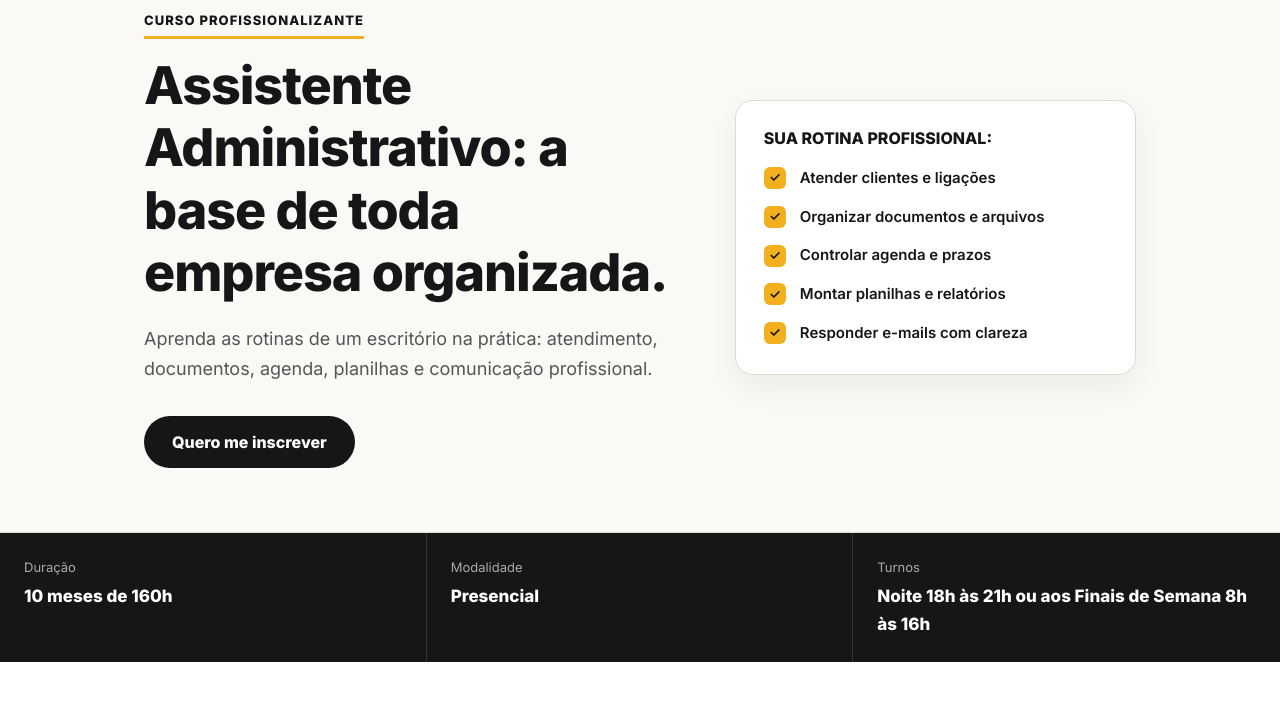
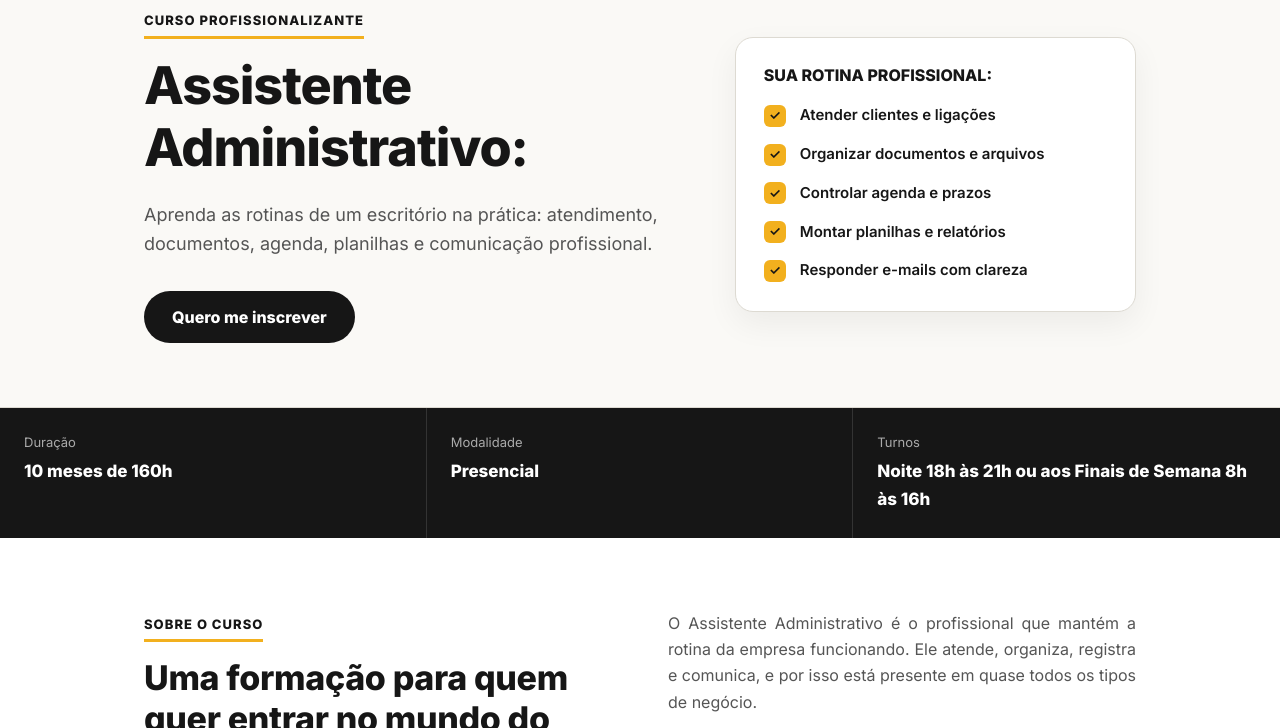
Before and after one commit to matriculaceeds-sys/CeedsCursosTecnicos, a plain HTML site: page cursos/adm.html in a window 1280 px wide. Shown: the part 107-835 px from the top of the page. Drawn offline with Linux system fonts and the light colour scheme.

Commit message:
Fix HTML structure and formatting in adm.html

```diff
--- a/cursos/adm.html
+++ b/cursos/adm.html
@@ -464,7 +464,7 @@
 
             <div>
                 <span class="kicker">Curso profissionalizante</span>
-                <h1>Assistente Administrativo: a base de toda empresa organizada.</h1>
+                <h1>Assistente Administrativo:</h1>
                 <p class="lead">Aprenda as rotinas de um escritório na prática: atendimento, documentos, agenda,
                     planilhas e comunicação profissional.</p>
                 <a class="btn dark" href="https://wa.me/5585988330211">Quero me inscrever</a>
@@ -495,7 +495,7 @@
                 <h2>Uma formação para quem quer entrar no mundo do trabalho.</h2>
             </div>
             <div class="resume">
-                <p>O assistente administrativo é o profissional que mantém a rotina da empresa funcionando. Ele atende,
+                <p>O Assistente Administrativo é o profissional que mantém a rotina da empresa funcionando. Ele atende,
                     organiza, registra e comunica, e por isso está presente em quase todos os tipos de negócio.</p>
                 <p>Neste curso você aprende as tarefas essenciais do escritório e desenvolve postura profissional,
                     organização e boa comunicação, habilidades que as empresas valorizam em qualquer área.</p>
```
